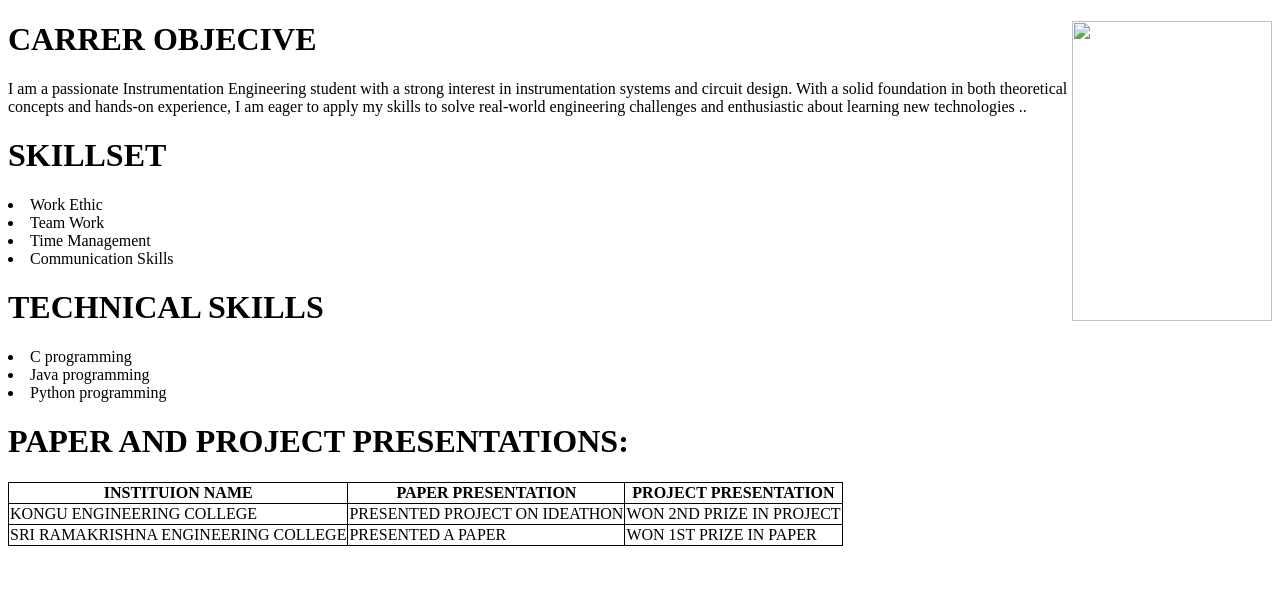
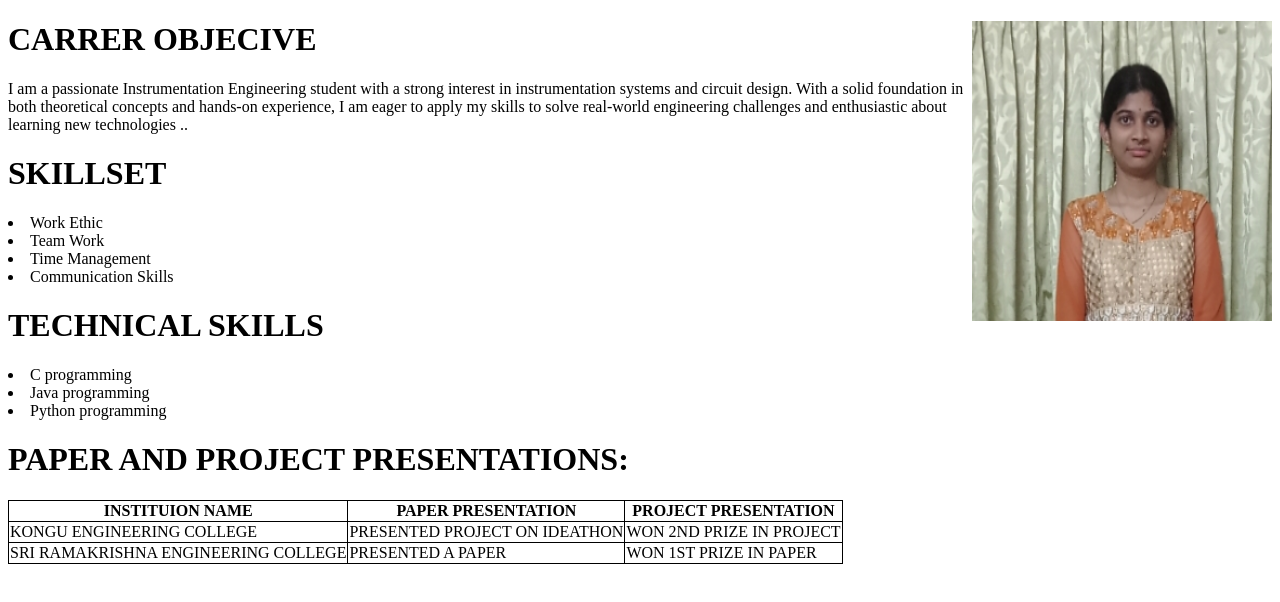
Before and after one commit to NihithaGowrisankar/mernclass, a plain HTML site: page index.html in a window 1280 px wide. Drawn offline with Linux system fonts and the light colour scheme.

Commit message:
intial commit

```diff
--- a/index.html
+++ b/index.html
@@ -2,7 +2,7 @@
 <html>
 
 <body>
-    <img src="photo.jpg" width="200" height="300" align="right" >
+    <img src="photo.jpg" width="300" height="300" align="right" >
 <h1>CARRER OBJECIVE</h1>
 
   <p>I am a passionate Instrumentation Engineering student with a strong
```
Also changed, not shown: photo.jpg (added).
